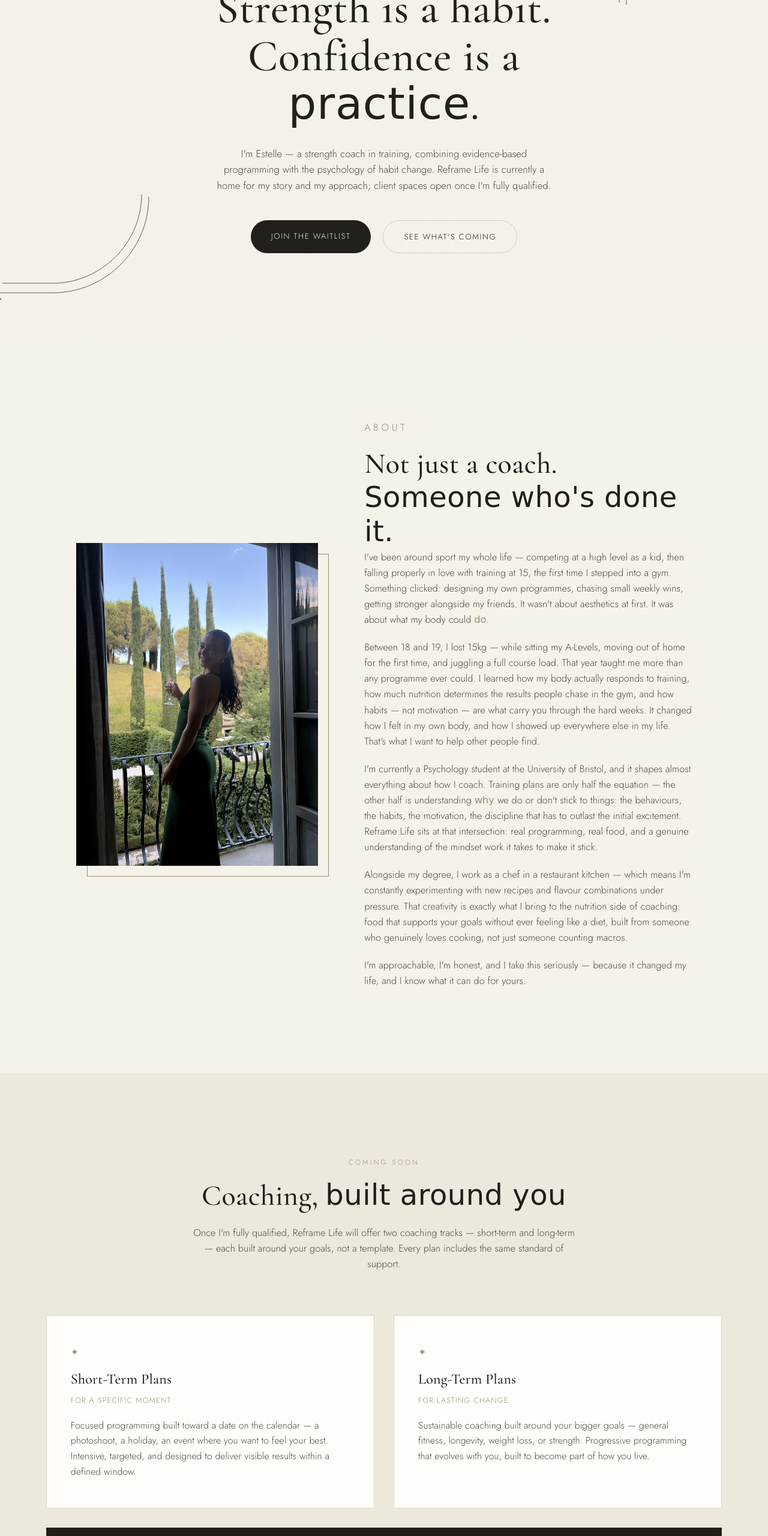
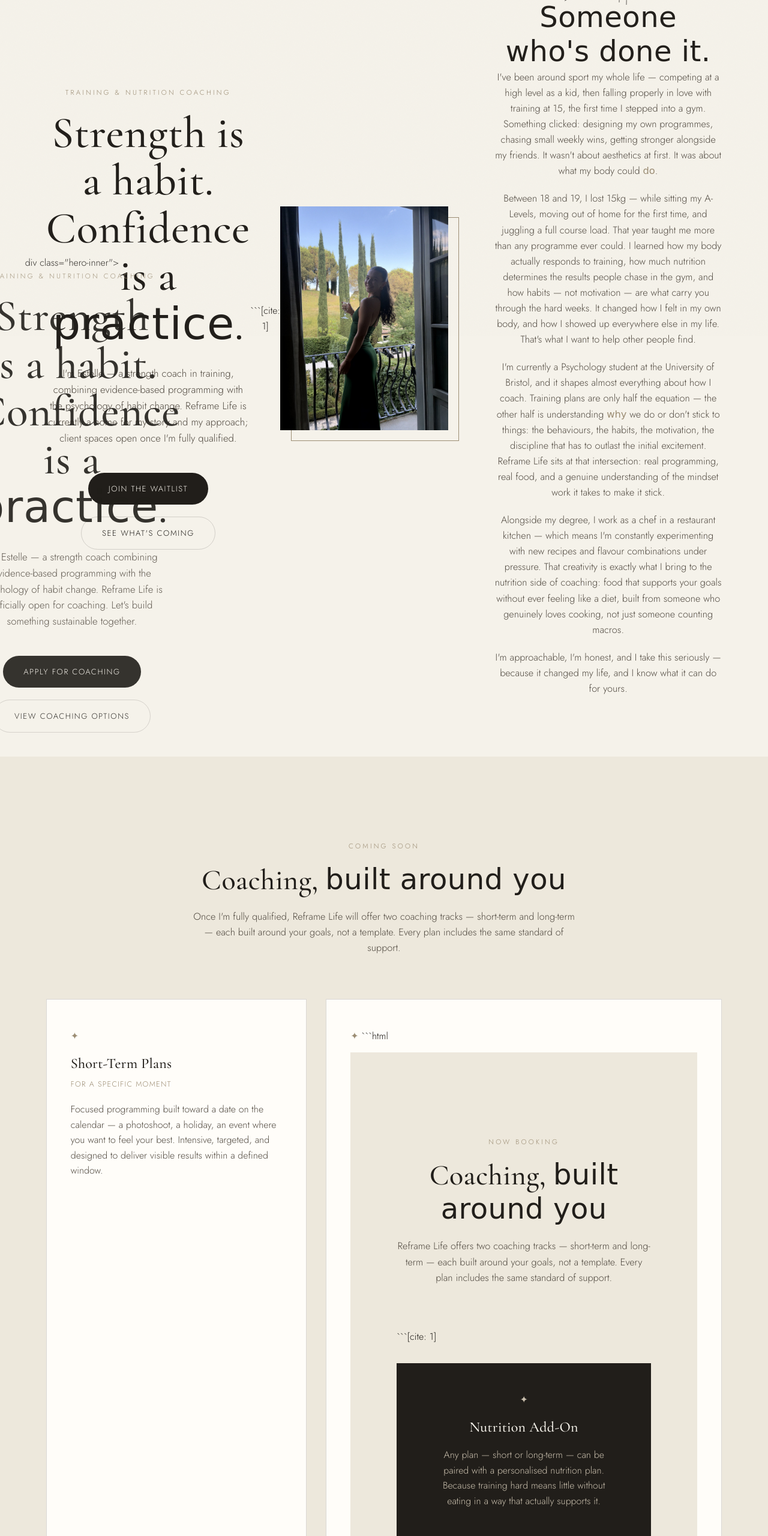
Before and after one commit to stellebelle-design/webstie-reframe, a plain HTML site: page index.html in a window 1280 px wide. Shown: the part 240-2800 px from the top of the page at 60% size. Drawn offline with nearby package versions, Linux system fonts and the light colour scheme; a web font is replaced by a local one.

Commit message:
Update index.html

````diff
--- a/index.html
+++ b/index.html
@@ -49,16 +49,16 @@
   </div>
 
   <div class="arc arc-bottom" aria-hidden="true">
-    <svg viewBox="0 0 400 400" fill="none" xmlns="http://www.w3.org/2000/svg">
-      <path d="M360 170C360 280 270 370 160 370H40" stroke="currentColor" stroke-width="1"/>
-      <path d="M345 165C345 265 262 350 160 350H55" stroke="currentColor" stroke-width="1"/>
-      <path d="M30 378 L35 364 L40 378 L54 383 L40 388 L35 402 L30 388 L16 383 Z" fill="currentColor"/>
-    </svg>
+    div class="hero-inner">
+    <p class="eyebrow">Training &amp; Nutrition Coaching</p>
+    <h1>Strength is a habit.<br>Confidence is a <em>practice</em>.</h1>
+    <p class="hero-sub">I'm Estelle — a strength coach combining evidence-based programming with the psychology of habit change. Reframe Life is officially open for coaching. Let's build something sustainable together.</p>
+    <div class="hero-actions">
+      <a href="https://forms.gle/YPDkBKmJDseprGJTA" target="_blank" rel="noopener" class="btn btn-primary">Apply for coaching</a>
+      <a href="#services" class="btn btn-ghost">View coaching options</a>
+    </div>
   </div>
-</section>
-
-<!-- ABOUT -->
-<section class="about" id="about">
+```[cite: 1]
   <div class="about-grid">
     <div class="about-image">
       <img src="images/estelle_about.jpg" alt="Estelle in the gym" loading="lazy">
@@ -99,11 +99,15 @@
 
     <article class="service-card">
       <span class="service-mark" aria-hidden="true">✦</span>
-      <h3>Long-Term Plans</h3>
-      <p class="service-tag">For lasting change</p>
-      <p>Sustainable coaching built around your bigger goals — general fitness, longevity, weight loss, or strength. Progressive programming that evolves with you, built to become part of how you live.</p>
-    </article>
+      ```html
+<!-- SERVICES -->
+<section class="services" id="services">
+  <div class="services-head">
+    <p class="eyebrow">Now Booking</p>
+    <h2>Coaching, <em>built around you</em></h2>
+    <p class="services-sub">Reframe Life offers two coaching tracks — short-term and long-term — each built around your goals, not a template. Every plan includes the same standard of support.</p>
   </div>
+```[cite: 1]
 
   <div class="addon">
     <div class="addon-text">
@@ -138,15 +142,18 @@
       </div>
     </div>
   </div>
-</section>
-
+```html
 <!-- CONTACT -->
 <section class="contact" id="contact">
   <div class="contact-inner">
     <p class="eyebrow">Get in Touch</p>
-    <h2>Client spaces aren't open <em>just yet</em></h2>
-    <p class="contact-sub">I'm not taking on clients until I'm fully qualified — but I'd love to hear from you. Say hello, ask a question, or just follow along with the journey.</p>
+    <h2>Ready to start your <em>journey</em>?</h2>
+    <p class="contact-sub">Client spaces are officially open. Drop me a message, ask a question, or apply for coaching below to get started.</p>
 
+    <a class="contact-email" href="mailto:estelleschwarz74@gmail.com">estelleschwarz74@gmail.com</a>
+
+    <a class="btn btn-primary" style="margin-top: 28px;" href="https://forms.gle/YPDkBKmJDseprGJTA" target="_blank" rel="noopener">Apply for coaching</a>
+```[cite: 1]
     <a class="contact-email" href="mailto:estelleschwarz74@gmail.com">estelleschwarz74@gmail.com</a>
 
     <a class="btn btn-primary" style="margin-top: 28px;" href="https://forms.gle/YPDkBKmJDseprGJTA" target="_blank" rel="noopener">Join the waitlist</a>
````
